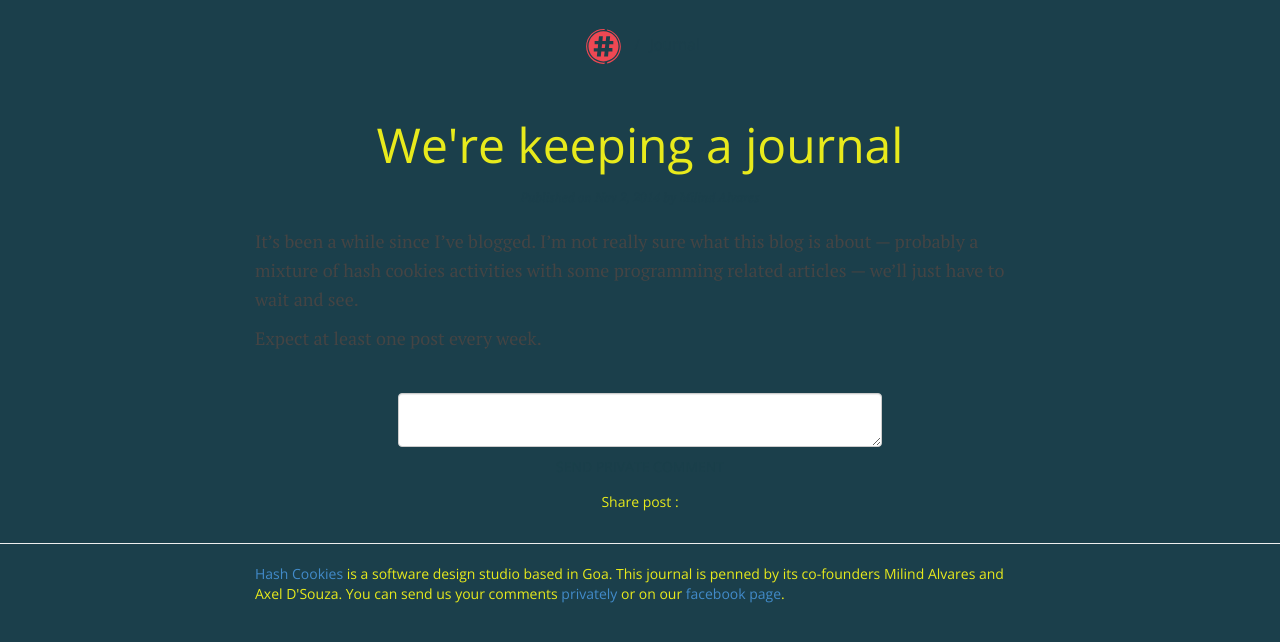
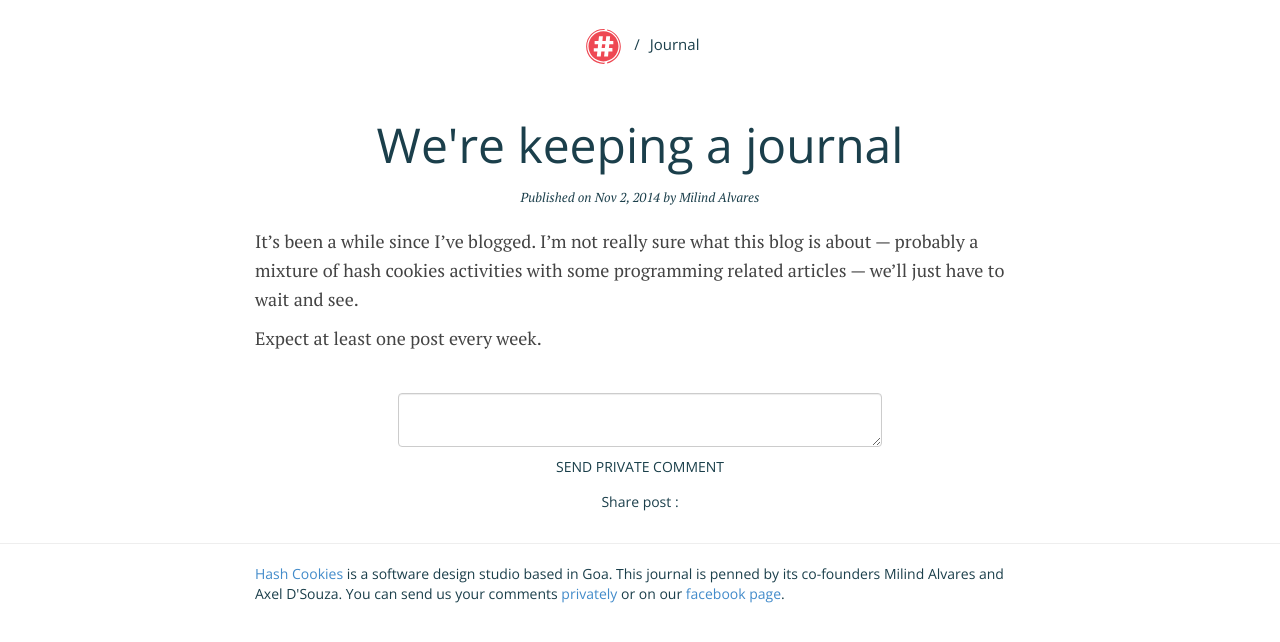
Before and after one commit to HashCookies/hashcookies.github.io, a Jekyll site: the page built from _posts/2014-11-07-page-1.markdown, in a window 1280 px wide. Shown: the top 642 px of the page. Built offline with Jekyll 4.4.1, drawn with Linux system fonts in a browser that asks for light colours; nearby versions of some CDN libraries; comment, search, counter and statistics services are not loaded.

Commit message:
Fix the dark bg issue on blog

```diff
--- a/_layouts/blog.html
+++ b/_layouts/blog.html
@@ -42,7 +42,7 @@
   </head>
 
 
-  <body class="{{page.tags}}">
+  <body class="{{page.tags}} blog light-bg">
 
     <div class="page-content">
       <div id="wrapper">
--- a/_layouts/post.html
+++ b/_layouts/post.html
@@ -1,6 +1,5 @@
 ---
 layout: blog
-tags: "light-bg blog"
 ---
 <div class="container blog-container">
 	<div class="row">
--- a/journal.html
+++ b/journal.html
@@ -1,10 +1,7 @@
 ---
 layout: blog
-tags: 'blog light-bg'
 permalink: /journal/
 ---
-
-
 <div class="container blog-container">
 	<div class="row">
 		<div class="col-xs-12">
```
Also changed, not shown: 1 other file.
